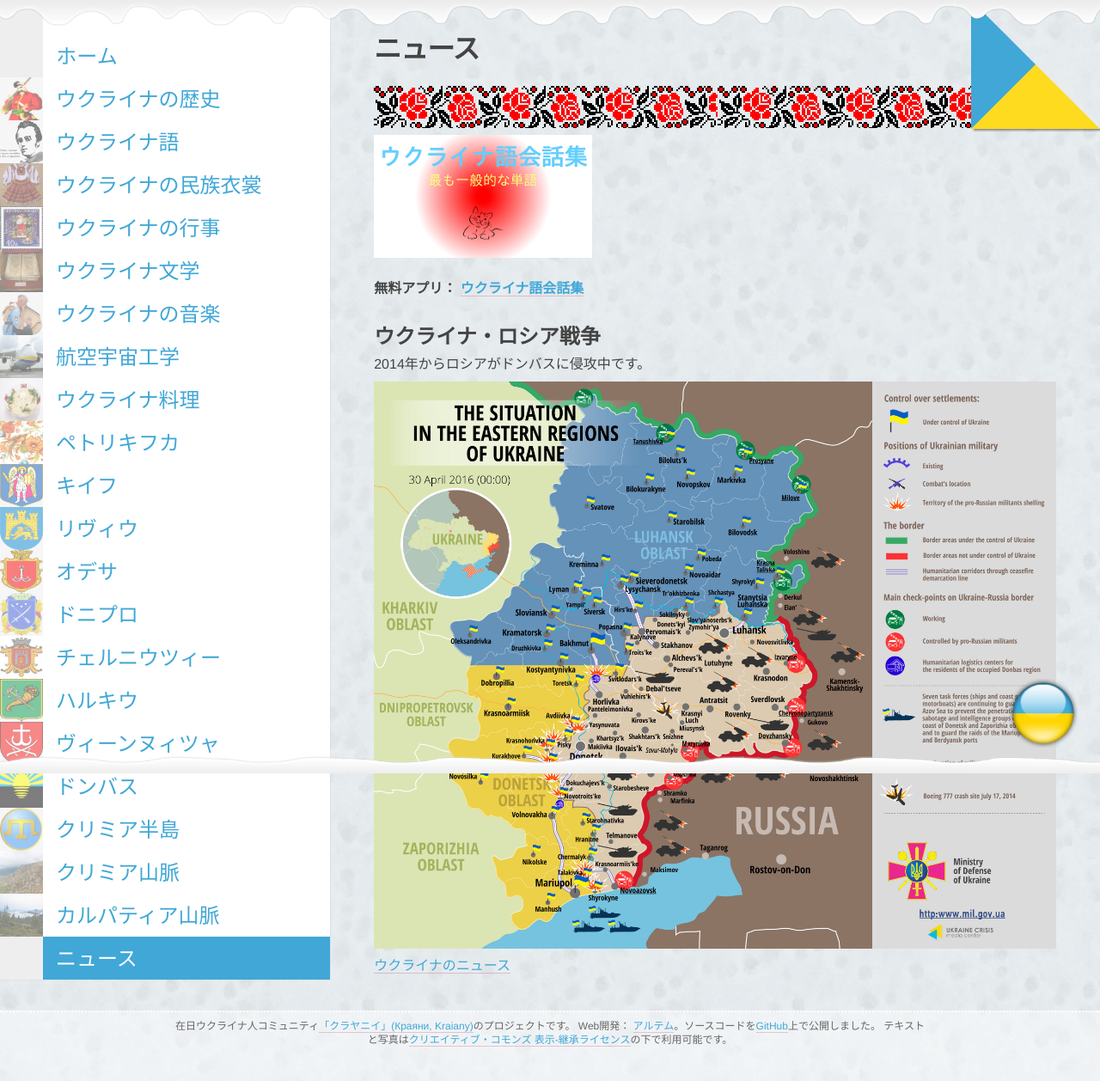
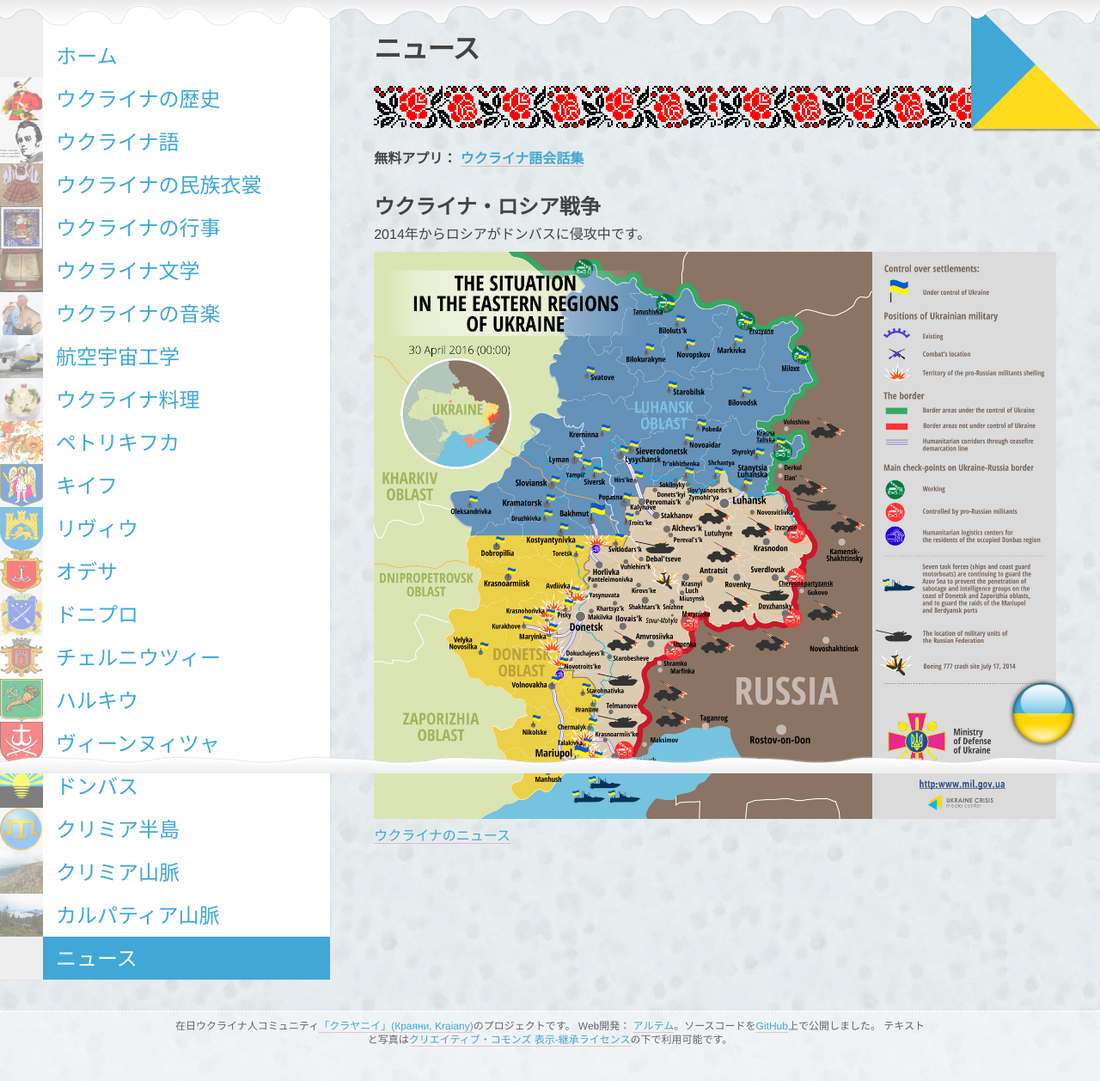
Before and after one commit to Kraiany/ukraine-info, a Jekyll site: the page built from z9_news.md, in a window 1280 px wide. Shown: the whole page at 86% size. Built offline with Jekyll 4.4.1, drawn with Linux system fonts in a browser that asks for light colours; comment, search, counter and statistics services are not loaded.

Commit message:
Minor fix

```diff
--- a/_layouts/article.html
+++ b/_layouts/article.html
@@ -9,11 +9,6 @@
 </div>
 
 <div style="background:url(css/images/vyshyvka_banner.gif) repeat-x;width:100%;height:50px;"></div>
-<p>
-<a href="https://play.google.com/store/apps/details?id=com.arukai.uajpspeak">
-<img src="/css/images/uajpspeak.png" alt="#ウクライナ語会話集">
-</a>
-</p>
 
 <script type="text/javascript" src="//s7.addthis.com/js/300/addthis_widget.js#pubid=ra-55c728174c6dbced" async="async"></script>
 <div class="addthis_sharing_toolbox"></div>
--- a/_layouts/attention.html
+++ b/_layouts/attention.html
@@ -9,11 +9,7 @@
 </div>
 
 <div style="background:url(css/images/vyshyvka_banner.gif) repeat-x;width:100%;height:50px;"></div>
-<p>
-<a href="https://play.google.com/store/apps/details?id=com.arukai.uajpspeak">
-<img src="/css/images/uajpspeak.png" alt="#ウクライナ語会話集">
-</a>
-</p>
+
 <script type="text/javascript" src="//s7.addthis.com/js/300/addthis_widget.js#pubid=ra-55c728174c6dbced" async="async"></script>
 <div class="addthis_sharing_toolbox"></div>
 <p class="attribution">場所： <a href="{{ page.place-googlemaps-link }}">Googleマップ</a><br/>無料アプリ： <a href="https://play.google.com/store/apps/details?id=com.arukai.uajpspeak">ウクライナ語会話集</a></p>
--- a/_layouts/news.html
+++ b/_layouts/news.html
@@ -9,11 +9,6 @@
 </div>
 
 <div style="background:url(css/images/vyshyvka_banner.gif) repeat-x;width:100%;height:50px;"></div>
-<p>
-<a href="https://play.google.com/store/apps/details?id=com.arukai.uajpspeak">
-<img src="/css/images/uajpspeak.png" alt="#ウクライナ語会話集">
-</a>
-</p>
 
 <script type="text/javascript" src="//s7.addthis.com/js/300/addthis_widget.js#pubid=ra-55c728174c6dbced" async="async"></script>
 <div class="addthis_sharing_toolbox"></div>
--- a/_layouts/place.html
+++ b/_layouts/place.html
@@ -9,11 +9,7 @@
         </div>
 
 		<div style="background:url(css/images/vyshyvka_banner.gif) repeat-x;width:100%;height:50px;"></div>
-		<p>
-		<a href="https://play.google.com/store/apps/details?id=com.arukai.uajpspeak">
-		<img src="/css/images/uajpspeak.png" alt="#ウクライナ語会話集">
-		</a>
-		</p>
+
 		<script type="text/javascript" src="//s7.addthis.com/js/300/addthis_widget.js#pubid=ra-55c728174c6dbced" async="async"></script>
 		<div class="addthis_sharing_toolbox"></div>
         	<p class="attribution">場所： <a href="{{ page.place-googlemaps-link }}">Googleマップ</a><br/>無料アプリ： <a href="https://play.google.com/store/apps/details?id=com.arukai.uajpspeak">ウクライナ語会話集</a></p>
```
